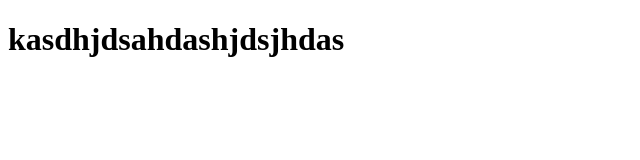
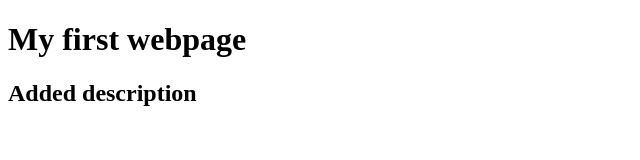
Before and after one commit to GeorgiOrbis/first-repo, a plain HTML site: page index.html in a window 1280 px wide. Shown: the whole page, without its empty margins (0-640 px from the left). Drawn offline with Linux system fonts and the light colour scheme.

Commit message:
Update index.html

```diff
--- a/index.html
+++ b/index.html
@@ -7,6 +7,8 @@
     <title>Document</title>
 </head>
 <body>
-    <h1>kasdhjdsahdashjdsjhdas</h1>
+    <h1>My first webpage</h1>
+
+    <h2>Added description</h2>
 </body>
 </html>
```
